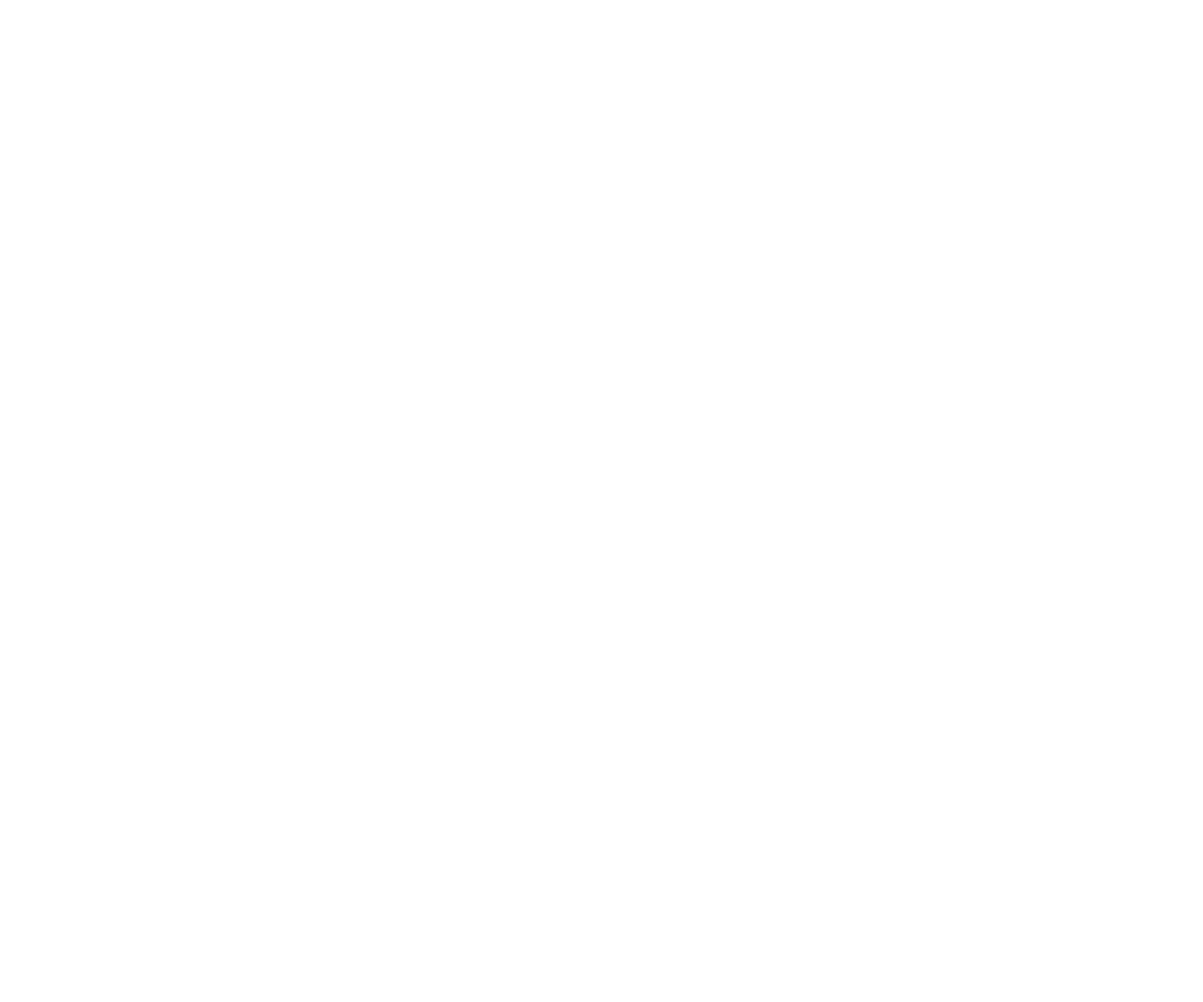
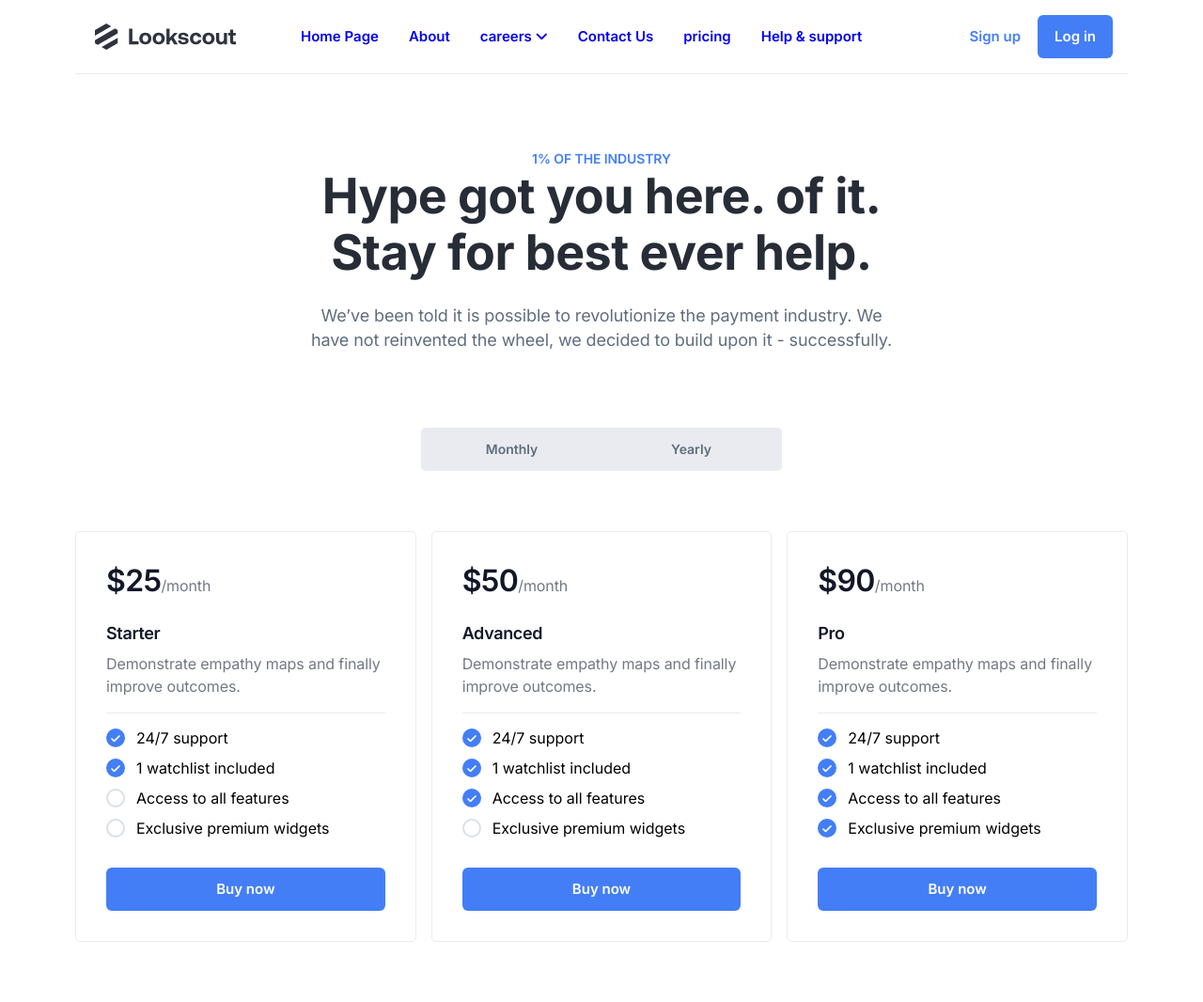
Before and after one commit to acunmedyaakademi/kerem-bora-berk-ortak-calisma, a plain HTML site: page pricing.html in a window 1280 px wide. Shown: the whole page at 94% size. Before the commit the page ends 800 px from the top, so only its background shows below. Drawn offline with Linux system fonts and the light colour scheme.

Commit message:
pricing kerem kısmı yapıldı

```diff
--- a/assets/main.css
+++ b/assets/main.css
@@ -1294,7 +1294,168 @@ header {
   gap: 16px;
 }
 /* BORA BLOG-MOBİLE CSS SON */
-
+/* mobil pricing kerem başlangıç */
+.pricing_container {
+  margin: 0 auto;
+  width: 375px;
+}
+
+a {
+  text-decoration: none;
+}
+
+.pricing_header {
+  display: flex;
+  padding: 16px;
+  justify-content: space-between;
+  border-bottom: 1px solid #eaebf0;
+  align-items: center;
+}
+
+.pricing_header-nav,
+.pricing_header-login {
+  display: none;
+}
+
+.pricing_header a img {
+  display: block;
+}
+
+.pricing_hero {
+  text-align: center;
+  padding: 32px 16px 40px;
+}
+
+.pricing_hero h3 {
+  color: #437ef7;
+  font-size: 14px;
+  font-weight: 600;
+  line-height: 20px;
+  letter-spacing: -0.10000000149011612px;
+  margin-bottom: 32px;
+}
+
+.pricing_hero h1 {
+  color: #272d37;
+  font-size: 36px;
+  font-weight: 600;
+  line-height: 44px;
+  letter-spacing: -0.02em;
+  margin-bottom: 16px;
+}
+
+.pricing_hero p {
+  color: #5f6d7e;
+  font-size: 18px;
+  font-weight: 400;
+  line-height: 26px;
+  letter-spacing: -0.10000000149011612px;
+}
+
+.pricing_payment-type {
+  display: flex;
+  border-radius: 5px;
+  justify-content: space-between;
+  padding: 4px;
+  margin-inline: 16px;
+  background-color: #eaebf0;
+  text-align: center;
+}
+
+.pricing_payment-type a {
+  padding: 9px 54px;
+  color: #5f6d7e;
+  font-size: 14px;
+  font-weight: 600;
+  line-height: 20px;
+}
+
+.pricing_payment-type a:last-child {
+  padding: 9px 61px;
+  font-size: 14px;
+  font-weight: 600;
+  line-height: 20px;
+}
+
+.pricing_payment-type a:focus {
+  border-radius: 5px;
+  background-color: #ffffff;
+  color: #272d37;
+}
+
+.pricing_pack {
+  padding: 32px;
+  border: 1px solid #eaebf0;
+  border-radius: 5px;
+}
+
+.pricing_payment-packs {
+  display: grid;
+  grid-template-columns: repeat(1, 1fr);
+  padding: 16px;
+  gap: 16px;
+}
+
+.pricing_pack h2 {
+  color: #101828;
+  font-size: 32px;
+  font-weight: 600;
+  line-height: 40px;
+  letter-spacing: -0.02em;
+  margin-bottom: 24px;
+}
+
+.pricing_pack h2 span {
+  color: #737885;
+  font-size: 16px;
+  font-weight: 400;
+  line-height: 24px;
+  letter-spacing: -0.10000000149011612px;
+}
+
+.pricing_pack h3 {
+  color: #101828;
+  font-size: 18px;
+  font-weight: 600;
+  line-height: 24px;
+  letter-spacing: -0.02em;
+  margin-bottom: 8px;
+}
+
+.pricing_pack p {
+  color: #737885;
+  padding-bottom: 16px;
+  font-size: 16px;
+  font-weight: 400;
+  line-height: 24px;
+  letter-spacing: -0.10000000149011612px;
+  margin-bottom: 16px;
+  border-bottom: 1px solid #eaecf0;
+}
+
+.pricing_item {
+  display: flex;
+  gap: 12px;
+  align-items: center;
+  margin-bottom: 12px;
+}
+
+.pricing_pack a {
+  display: flex;
+  padding: 12px 0;
+  justify-content: center;
+  color: #fff;
+  border-radius: 6px;
+  background-color: #437ef7;
+  font-size: 15px;
+  font-weight: 600;
+  line-height: 22px;
+}
+
+.pricing_pack :nth-child(7) {
+  margin-bottom: 32px;
+}
+/* mobil pricing kerem bitiş */
 
 @media screen and (max-width: 767.98px) {
   .btn:not(.btn--inline) {
@@ -1705,6 +1866,53 @@ header {
     gap: 16px;
   }
   /* BORA BLOG-CSS TABLET BİTİŞ */
+  /* tablet pricing kerem başlangıç */
+  .pricing_container {
+    width: 100%;
+    padding-inline: 32px;
+  }
+
+  .pricing_hero {
+    padding: 48px 16px 88px;
+  }
+
+  .pricing_hero h3 {
+    font-size: 14px;
+    font-weight: 600;
+    line-height: 20px;
+    letter-spacing: -0.10000000149011612px;
+    margin-bottom: 0;
+  }
+
+  .pricing_hero h1 {
+    font-size: 52px;
+    font-weight: 700;
+    line-height: 60px;
+    letter-spacing: -0.01em;
+    margin-bottom: 24px;
+  }
+
+  .pricing_hero p {
+    font-size: 18px;
+    font-weight: 400;
+    line-height: 26px;
+    letter-spacing: -0.10000000149011612px;
+  }
+
+  .pricing_payment-type {
+    width: 384px;
+    margin: 0 auto;
+  }
+
+  .pricing_payment-type a {
+    width: 185px;
+  }
+
+  .pricing_payment-packs {
+    display: grid;
+    grid-template-columns: repeat(2, 1fr);
+  }
+  /* tablet pricing kerem bitiş */
 }
 /* DESKTOP */
 @media screen and (min-width: 1280px) {
@@ -2138,7 +2346,6 @@ header {
     display: flex;
     flex-direction: row;
     gap: 32px;
-
   }
   .member {
     display: flex;
@@ -2175,4 +2382,67 @@ header {
     gap: 16px;
   }
   /* BORA BLOG-CSS TABLET BİTİŞ */
-}
+  /* desktop pricing kerem bitiş */
+  .pricing_container {
+    max-width: 1440px;
+    padding: 0 80px;
+  }
+
+  .pricing_logo-company,
+  .pricing_burger-menu {
+    display: none;
+  }
+
+  .pricing_header {
+    display: flex;
+  }
+
+  .pricing_header-nav {
+    display: flex;
+    gap: 64px;
+    align-items: center;
+  }
+
+  .pricing_header-nav ul {
+    display: flex;
+    gap: 32px;
+    list-style: none;
+  }
+
+  .pricing_header-nav ul li {
+    font-size: 15px;
+    font-weight: 600;
+    line-height: 22px;
+  }
+
+  .pricing_header-login {
+    display: flex;
+  }
+
+  .pricing_header-login a {
+    color: #437ef7;
+    padding: 12px 18px;
+
+    font-size: 15px;
+    font-weight: 600;
+    line-height: 22px;
+  }
+
+  .pricing_header-login a:last-child {
+    color: #fff;
+    background-color: #437ef7;
+    border-radius: 6px;
+  }
+
+  .pricing_hero {
+    width: 640px;
+    margin: 0 auto;
+    padding: 80px 0;
+  }
+
+  .pricing_payment-packs {
+    padding: 64px 0;
+    grid-template-columns: repeat(3, 1fr);
+  }
+  /* desktop pricing kerem bitiş */
+}
--- a/pricing.html
+++ b/pricing.html
@@ -0,0 +1,134 @@
+<!DOCTYPE html>
+<html lang="en">
+  <head>
+    <meta charset="UTF-8" />
+    <meta name="viewport" content="width=device-width, initial-scale=1.0" />
+    <link rel="preconnect" href="https://fonts.googleapis.com" />
+    <link rel="preconnect" href="https://fonts.gstatic.com" crossorigin />
+    <link
+      href="https://fonts.googleapis.com/css2?family=Inter:ital,opsz,wght@0,14..32,100..900;1,14..32,100..900&display=swap"
+      rel="stylesheet"
+    />
+    <script
+      src="https://kit.fontawesome.com/58790818f7.js"
+      crossorigin="anonymous"
+    ></script>
+    <link rel="stylesheet" href="assets/main.css" />
+    <title>Ana Sayfa</title>
+  </head>
+  <body>
+    <!-- kerem başlangıç -->
+    <div class="pricing_container">
+      <div class="pricing_header">
+        <a href="/" class="pricing_logo-company"
+          ><img src="assets/images/companylogodesktop.svg" alt="Company Logo"
+        /></a>
+        <div class="pricing_header-nav">
+          <a href="/"
+            ><img src="assets/images/companylogodesktop.svg" alt="Company Logo"
+          /></a>
+          <ul>
+            <li><a href="index.html">Home Page</a></li>
+            <li><a href="about.html">About</a></li>
+            <li>
+              <a href="careers.html"
+                >careers <i class="fa-solid fa-angle-down"></i
+              ></a>
+            </li>
+            <li><a href="contactus.html">Contact Us</a></li>
+            <li><a href="pricing.html">pricing </a></li>
+            <li><a href="helpsupport.html"> Help & support</a></li>
+          </ul>
+        </div>
+        <div class="pricing_header-login">
+          <a href="#">Sign up</a>
+          <a href="#">Log in</a>
+        </div>
+        <img src="assets/img/icon.svg" alt="" class="pricing_burger-menu" />
+      </div>
+
+      <div class="pricing_hero">
+        <h3>1% OF THE INDUSTRY</h3>
+        <h1>Hype got you here. of it. Stay for best ever help.</h1>
+        <p>
+          We’ve been told it is possible to revolutionize the payment industry.
+          We have not reinvented the wheel, we decided to build upon it -
+          successfully.
+        </p>
+      </div>
+
+      <div class="pricing_payment-type">
+        <a href="#">Monthly</a>
+        <a href="#">Yearly</a>
+      </div>
+
+      <div class="pricing_payment-packs">
+        <div class="pricing_pack">
+          <h2>$25<span>/month</span></h2>
+          <h3>Starter</h3>
+          <p>Demonstrate empathy maps and finally improve outcomes.</p>
+          <span class="pricing_item"
+            ><img src="assets/images/check.svg" alt="" />24/7 support</span
+          >
+          <span class="pricing_item"
+            ><img src="assets/images/check.svg" alt="" />1 watchlist
+            included</span
+          >
+          <span class="pricing_item"
+            ><img src="assets/images/uncheck.svg" alt="" />Access to all
+            features</span
+          >
+          <span class="pricing_item"
+            ><img src="assets/images/uncheck.svg" alt="" />Exclusive premium
+            widgets</span
+          >
+          <a class="pricing_btn" href="#">Buy now</a>
+        </div>
+
+        <div class="pricing_pack">
+          <h2>$50<span>/month</span></h2>
+          <h3>Advanced</h3>
+          <p>Demonstrate empathy maps and finally improve outcomes.</p>
+          <span class="pricing_item"
+            ><img src="assets/images/check.svg" alt="" />24/7 support</span
+          >
+          <span class="pricing_item"
+            ><img src="assets/images/check.svg" alt="" />1 watchlist
+            included</span
+          >
+          <span class="pricing_item"
+            ><img src="assets/images/check.svg" alt="" />Access to all
+            features</span
+          >
+          <span class="pricing_item"
+            ><img src="assets/images/uncheck.svg" alt="" />Exclusive premium
+            widgets</span
+          >
+          <a class="pricing_btn" href="#">Buy now</a>
+        </div>
+        <div class="pricing_pack">
+          <h2>$90<span>/month</span></h2>
+          <h3>Pro</h3>
+          <p>Demonstrate empathy maps and finally improve outcomes.</p>
+          <span class="pricing_item"
+            ><img src="assets/images/check.svg" alt="" />24/7 support</span
+          >
+          <span class="pricing_item"
+            ><img src="assets/images/check.svg" alt="" />1 watchlist
+            included</span
+          >
+          <span class="pricing_item"
+            ><img src="assets/images/check.svg" alt="" />Access to all
+            features</span
+          >
+          <span class="pricing_item"
+            ><img src="assets/images/check.svg" alt="" />Exclusive premium
+            widgets</span
+          >
+          <a href="#">Buy now</a>
+        </div>
+      </div>
+    </div>
+    <!-- kerem son -->
+  </body>
+</html>
```
Also changed, not shown: blog.html (+6 -2 lines), assets/images/check.svg (added), assets/images/uncheck.svg (added). Lines whose indentation alone changed are shown as unchanged.
